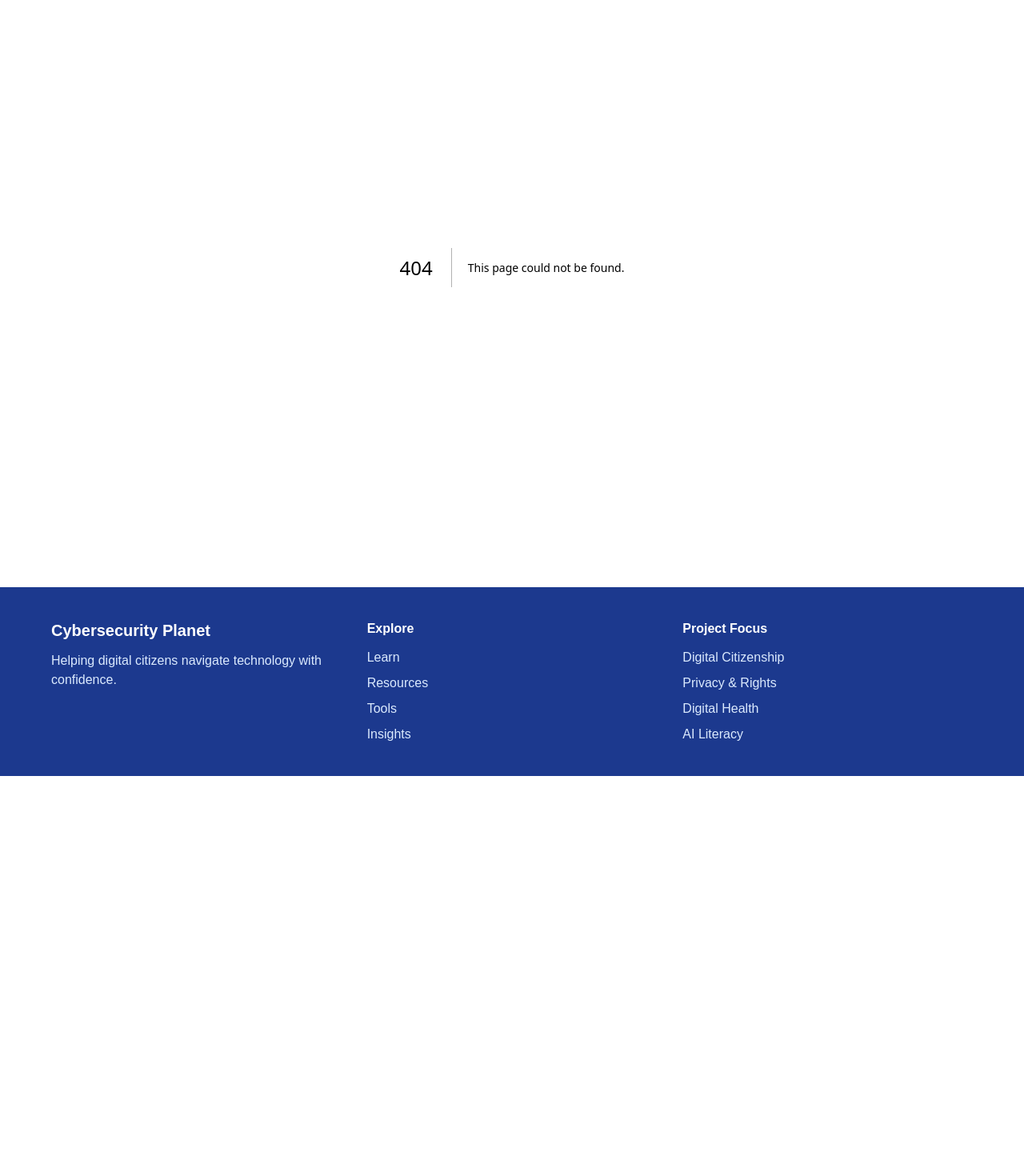
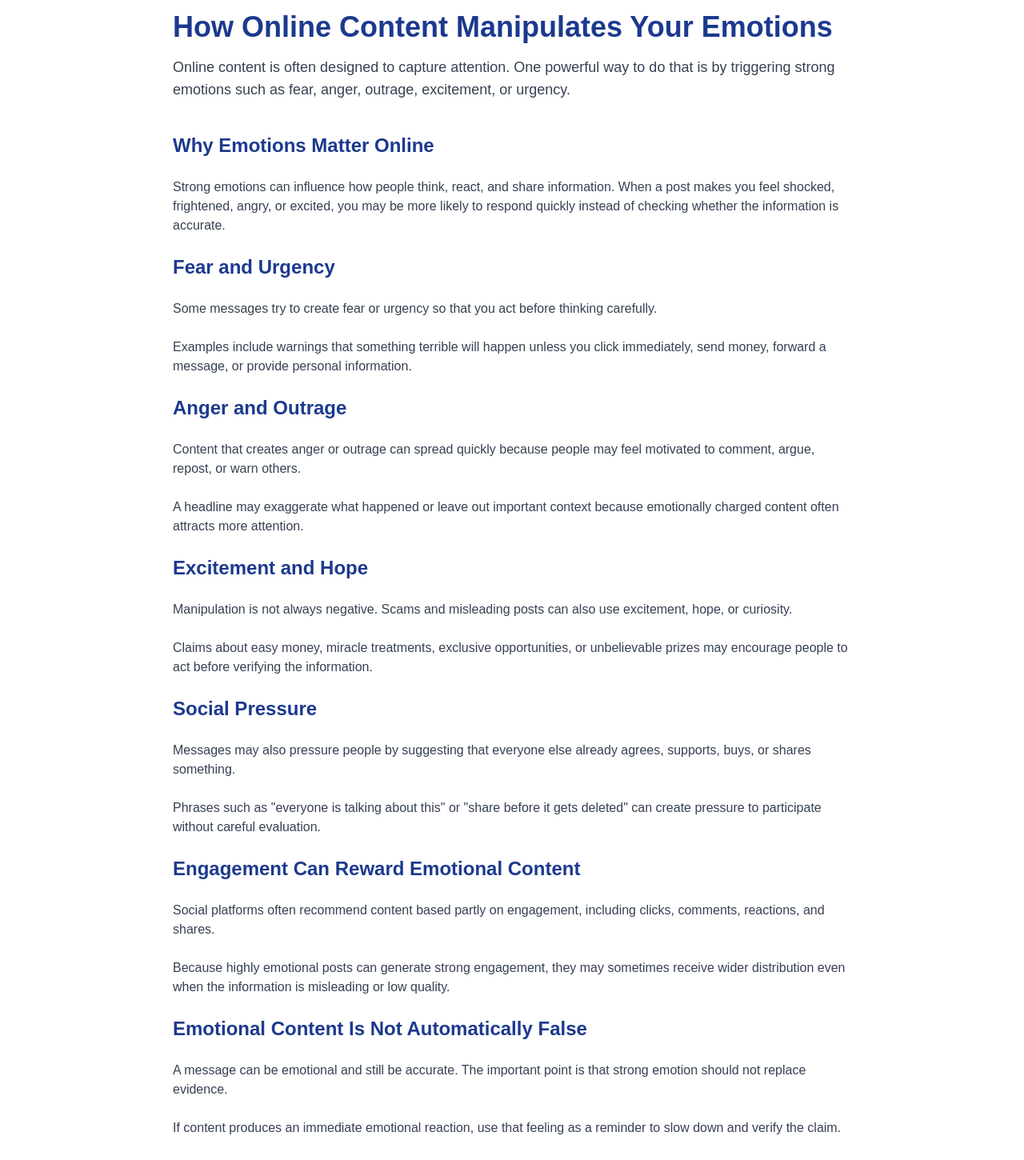
Before and after one commit to Black-widow-codes/Cybersecurity-Planet, a Next.js app: page /learn/media-literacy/how-online-content-manipulates-your-emotions in a window 1280 px wide. Before the commit this address had no page. Shown: the part 143-1593 px from the top of the page at 80% size. Before the commit the page ends 1113 px from the top, so only its background shows below. Built offline with nearby package versions, Linux system fonts and the light colour scheme.

Commit message:
Add emotional manipulation media literacy article

```diff
--- /dev/null
+++ b/src/app/learn/media-literacy/how-online-content-manipulates-your-emotions/page.tsx
@@ -0,0 +1,179 @@
+import Link from "next/link";
+
+export const metadata = {
+  title: "How Online Content Manipulates Your Emotions | Cybersecurity Planet",
+  description:
+    "Learn how fear, anger, urgency, outrage, and other emotions can be used to influence how people react to online content.",
+};
+
+export default function EmotionalManipulationPage() {
+  return (
+    <main className="max-w-4xl mx-auto px-6 py-20">
+      <h1 className="text-4xl font-bold text-blue-900">
+        How Online Content Manipulates Your Emotions
+      </h1>
+
+      <p className="mt-4 text-lg text-gray-700">
+        Online content is often designed to capture attention. One powerful way
+        to do that is by triggering strong emotions such as fear, anger,
+        outrage, excitement, or urgency.
+      </p>
+
+      <section className="mt-10 space-y-6 text-gray-700">
+        <h2 className="text-2xl font-bold text-blue-900">
+          Why Emotions Matter Online
+        </h2>
+
+        <p>
+          Strong emotions can influence how people think, react, and share
+          information. When a post makes you feel shocked, frightened, angry,
+          or excited, you may be more likely to respond quickly instead of
+          checking whether the information is accurate.
+        </p>
+
+        <h2 className="text-2xl font-bold text-blue-900">
+          Fear and Urgency
+        </h2>
+
+        <p>
+          Some messages try to create fear or urgency so that you act before
+          thinking carefully.
+        </p>
+
+        <p>
+          Examples include warnings that something terrible will happen unless
+          you click immediately, send money, forward a message, or provide
+          personal information.
+        </p>
+
+        <h2 className="text-2xl font-bold text-blue-900">
+          Anger and Outrage
+        </h2>
+
+        <p>
+          Content that creates anger or outrage can spread quickly because
+          people may feel motivated to comment, argue, repost, or warn others.
+        </p>
+
+        <p>
+          A headline may exaggerate what happened or leave out important
+          context because emotionally charged content often attracts more
+          attention.
+        </p>
+
+        <h2 className="text-2xl font-bold text-blue-900">
+          Excitement and Hope
+        </h2>
+
+        <p>
+          Manipulation is not always negative. Scams and misleading posts can
+          also use excitement, hope, or curiosity.
+        </p>
+
+        <p>
+          Claims about easy money, miracle treatments, exclusive opportunities,
+          or unbelievable prizes may encourage people to act before verifying
+          the information.
+        </p>
+
+        <h2 className="text-2xl font-bold text-blue-900">
+          Social Pressure
+        </h2>
+
+        <p>
+          Messages may also pressure people by suggesting that everyone else
+          already agrees, supports, buys, or shares something.
+        </p>
+
+        <p>
+          Phrases such as "everyone is talking about this" or "share before it
+          gets deleted" can create pressure to participate without careful
+          evaluation.
+        </p>
+
+        <h2 className="text-2xl font-bold text-blue-900">
+          Engagement Can Reward Emotional Content
+        </h2>
+
+        <p>
+          Social platforms often recommend content based partly on engagement,
+          including clicks, comments, reactions, and shares.
+        </p>
+
+        <p>
+          Because highly emotional posts can generate strong engagement, they
+          may sometimes receive wider distribution even when the information is
+          misleading or low quality.
+        </p>
+
+        <h2 className="text-2xl font-bold text-blue-900">
+          Emotional Content Is Not Automatically False
+        </h2>
+
+        <p>
+          A message can be emotional and still be accurate. The important point
+          is that strong emotion should not replace evidence.
+        </p>
+
+        <p>
+          If content produces an immediate emotional reaction, use that feeling
+          as a reminder to slow down and verify the claim.
+        </p>
+
+        <h2 className="text-2xl font-bold text-blue-900">
+          Warning Signs
+        </h2>
+
+        <ul className="list-disc space-y-2 pl-6">
+          <li>The message demands immediate action.</li>
+          <li>The headline uses extreme or dramatic language.</li>
+          <li>The content encourages anger before providing evidence.</li>
+          <li>You are told to share the information urgently.</li>
+          <li>The claim sounds too good or too frightening to be true.</li>
+          <li>The source is unclear or difficult to verify.</li>
+        </ul>
+
+        <h2 className="text-2xl font-bold text-blue-900">
+          What You Can Do
+        </h2>
+
+        <ul className="list-disc space-y-2 pl-6">
+          <li>Notice your emotional reaction before responding.</li>
+          <li>Pause before clicking, commenting, or sharing.</li>
+          <li>Read beyond the headline.</li>
+          <li>Find the original source.</li>
+          <li>Look for evidence and context.</li>
+          <li>Compare the claim with reliable independent sources.</li>
+        </ul>
+
+        <h2 className="text-2xl font-bold text-blue-900">
+          A Useful Question
+        </h2>
+
+        <p>
+          Before reacting, ask yourself: "Is this content helping me understand
+          something, or is it mainly trying to make me feel something?"
+        </p>
+
+        <div className="rounded-xl border bg-gray-50 p-6">
+          <h3 className="text-xl font-bold text-blue-900">
+            Evaluate Before You React
+          </h3>
+
+          <p className="mt-2">
+            The Misinformation Evaluation Tool includes questions about fear,
+            anger, urgency, exaggeration, evidence, and source credibility.
+            Use it when a claim produces a strong emotional reaction.
+          </p>
+
+          <Link
+            href="/tools/misinformation-check"
+            className="mt-4 inline-block rounded-lg bg-cyan-600 px-5 py-3 font-semibold text-white hover:bg-cyan-700"
+          >
+            Open Misinformation Evaluation Tool
+          </Link>
+        </div>
+      </section>
+    </main>
+  );
+}
--- a/src/app/learn/media-literacy/page.tsx
+++ b/src/app/learn/media-literacy/page.tsx
@@ -51,6 +51,12 @@ export default function MediaLiteracyPage() {
         description:
           "Learn how deliberately false or misleading information is created to manipulate people, influence opinions, or cause harm.",
         link: "/learn/media-literacy/understanding-disinformation",
+      },
+      {
+        title: "How Online Content Manipulates Your Emotions",
+        description:
+          "Learn how fear, anger, urgency, outrage, and excitement can influence how people react to online content.",
+        link: "/learn/media-literacy/how-online-content-manipulates-your-emotions",
       },
     ];
 
```
